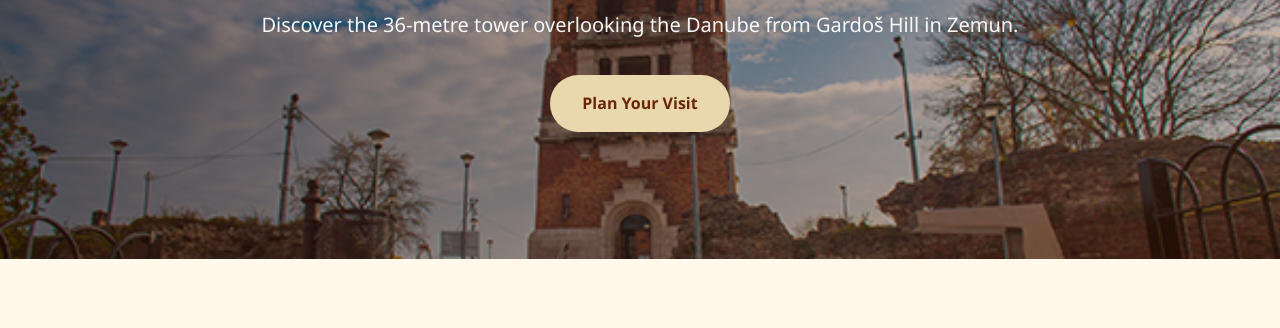
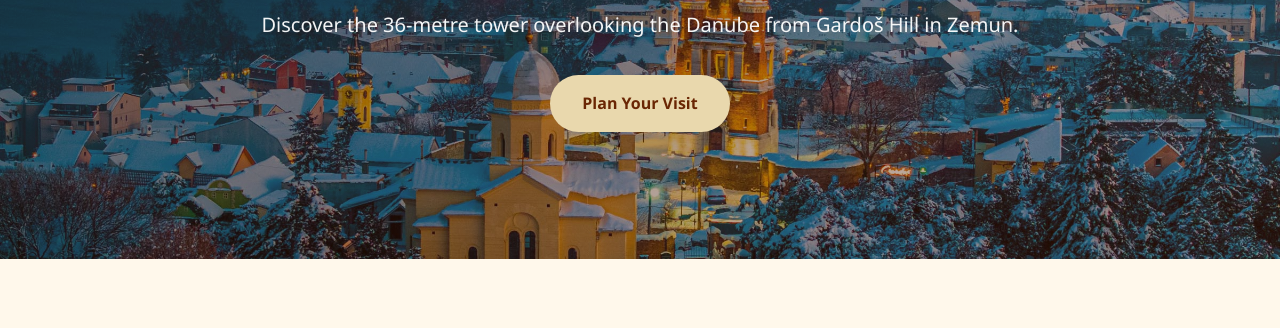
Before and after one commit to Daliborkozar/gardoskula, an Astro site: page /en in a window 1280 px wide. Shown: the part 333-661 px from the top of the page. Built offline with nearby package versions, Linux system fonts and the light colour scheme; Astro itself is replaced by a stand-in of ours.

Commit message:
izmene 6

```diff
--- a/src/pages/[lang]/index.astro
+++ b/src/pages/[lang]/index.astro
@@ -14,7 +14,7 @@ const t = translations[lang] ?? translations.en;
   <style>
     .hero {
       background: linear-gradient(135deg, rgba(34, 12, 2, 0.55), rgba(106, 38, 4, 0.32)),
-        url('/images/naslovna.jpg');
+        url('/images/main.jpg');
       background-size: cover;
       background-position: center top;
       color: white;
```
Also changed, not shown: public/images/main.jpg (added).
